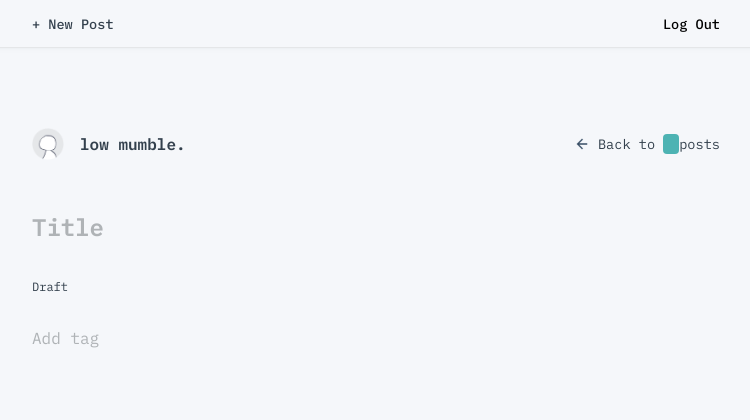
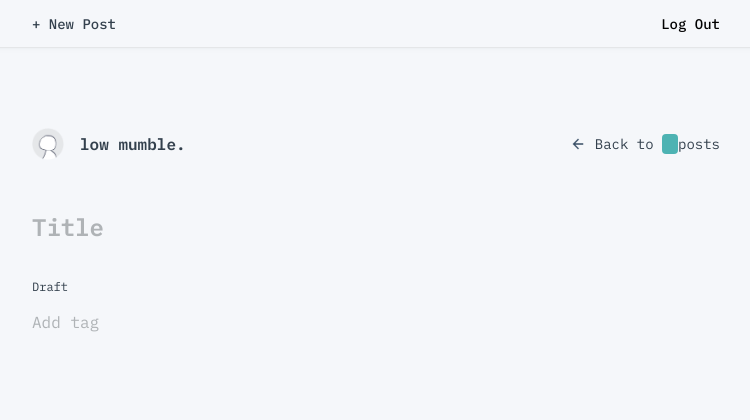
Before and after one commit to nmsalvatore/lowmumble, a Django app: template blog/templates/blog/post_edit.html in a window 1280 px wide. Shown: the top 420 px of the page, without its empty margins (264-1014 px from the left). Run offline with Django 5.2, Linux system fonts and the light colour scheme; the template is opened without the code that fills it: values that come from a table or form of the project are taken from there, others are empty; the visitor is signed in with stand-in values (Sample User, id 1); style sheets or scripts are compiled from the project's sources; parts of the project's set-up code (start-up, migrations or seed data) failed here and were passed over; some libraries are stand-ins or nearby versions.

Commit message:
style: remove 0.85rem for 14px

```diff
--- a/blog/static/blog/css/blog.css
+++ b/blog/static/blog/css/blog.css
@@ -1,6 +1,6 @@
 nav.admin-bar {
     color: var(--color-darkest);
-    font-size: 0.85rem;
+    font-size: 14px;
     font-weight: 500;
     height: var(--size-4);
     line-height: var(--size-4);
@@ -42,7 +42,7 @@ a {
 
 a#back_btn {
     color: var(--color-darkest);
-    font-size: 0.85rem;
+    font-size: 14px;
     text-decoration: none;
 }
 
@@ -147,7 +147,7 @@ details:has(.drafts) summary::before {
 details:has(.drafts) summary {
     color: var(--color-darkest);
     cursor: pointer;
-    font-size: 0.85rem;
+    font-size: 14px;
 }
 
 details:has(.drafts) .drafts {
@@ -383,7 +383,7 @@ a.tag {
 }
 
 .tag {
-    background: rgba(0, 0, 0, 0.1);
+    background: rgba(0, 0, 0, 0.12);
     border-radius: var(--size-0);
     color: white;
     cursor: default;
@@ -409,7 +409,7 @@ a.tag {
 div.publish-details {
     color: var(--color-darkest);
     font-size: 12px;
-    margin: var(--size-3) 0;
+    margin: var(--size-3) 0 var(--size-2);
 }
 
 div.publish-details p {
```
